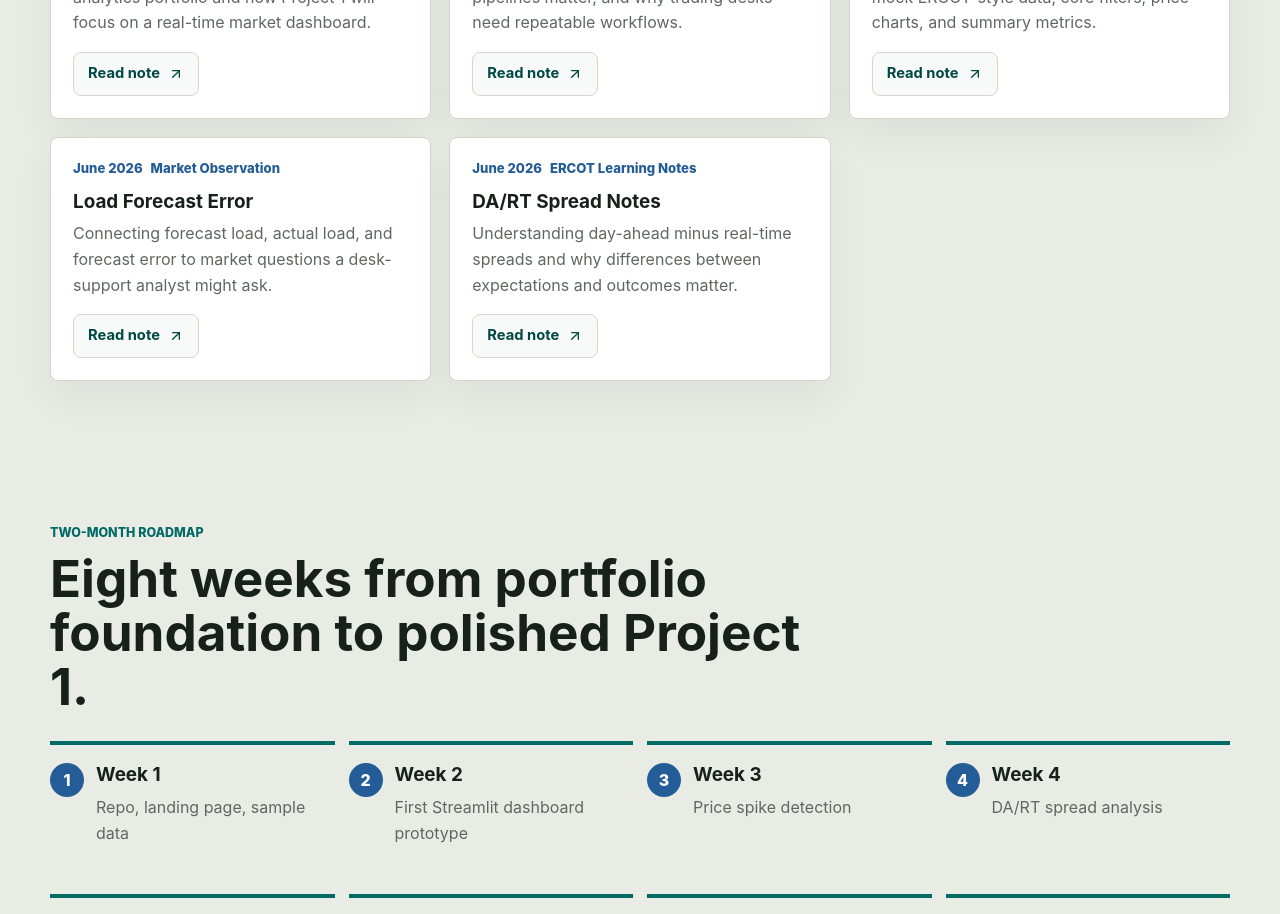
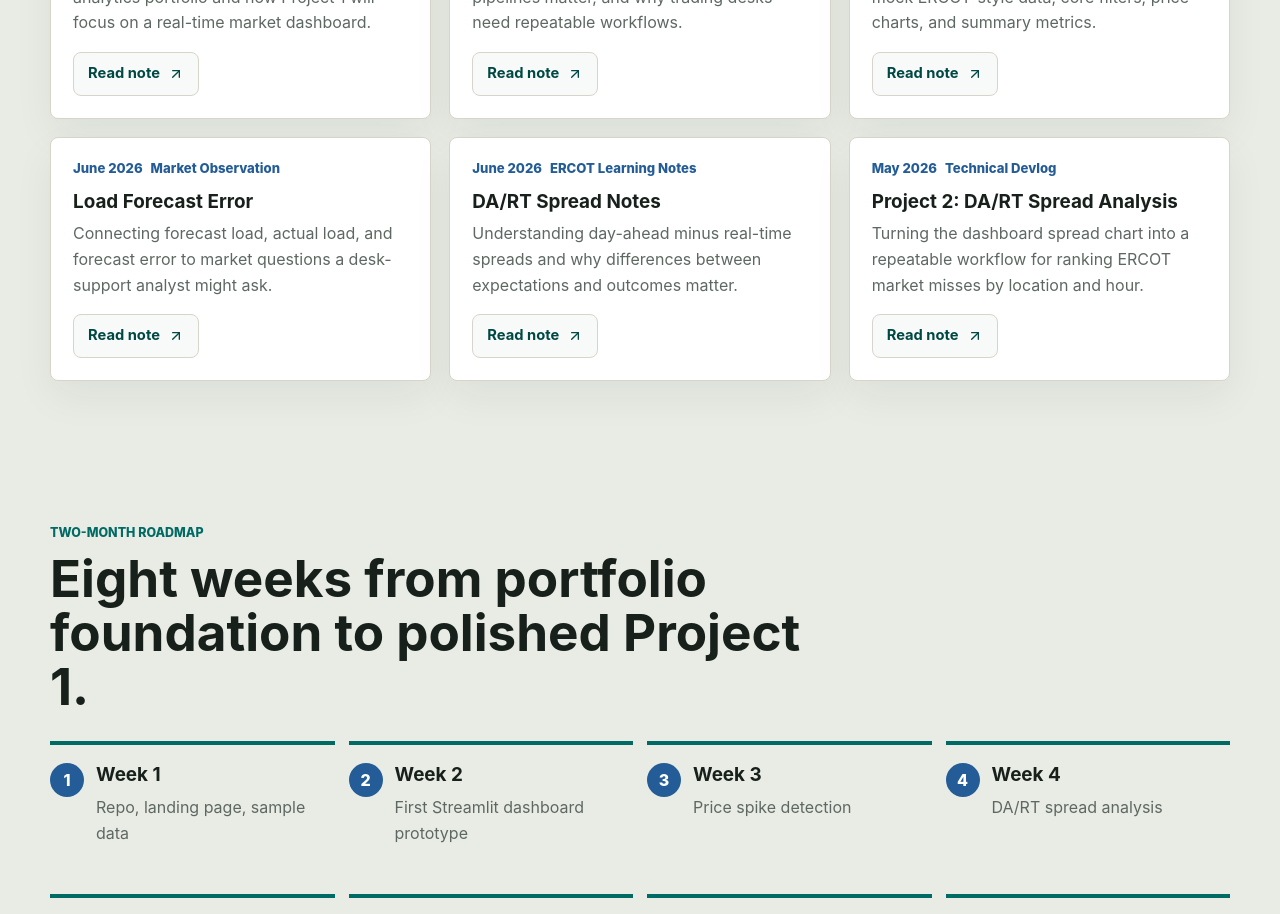
Before and after one commit to atomlinsonc/ercot-power-market-portfolio, a React (Vite) app in the folder landing_page/: page / in a window 1280 px wide. Shown: the part 5680-6594 px from the top of the page. Built offline with nearby package versions, Linux system fonts and the light colour scheme.

Commit message:
Add Project 2 blog preview

```diff
--- a/landing_page/src/data/blogPosts.js
+++ b/landing_page/src/data/blogPosts.js
@@ -39,4 +39,12 @@ export const blogPosts = [
       "Understanding day-ahead minus real-time spreads and why differences between expectations and outcomes matter.",
     href: "#",
   },
+  {
+    title: "Project 2: DA/RT Spread Analysis",
+    date: "May 2026",
+    category: "Technical Devlog",
+    summary:
+      "Turning the dashboard spread chart into a repeatable workflow for ranking ERCOT market misses by location and hour.",
+    href: "#spread-analysis",
+  },
 ];
```
